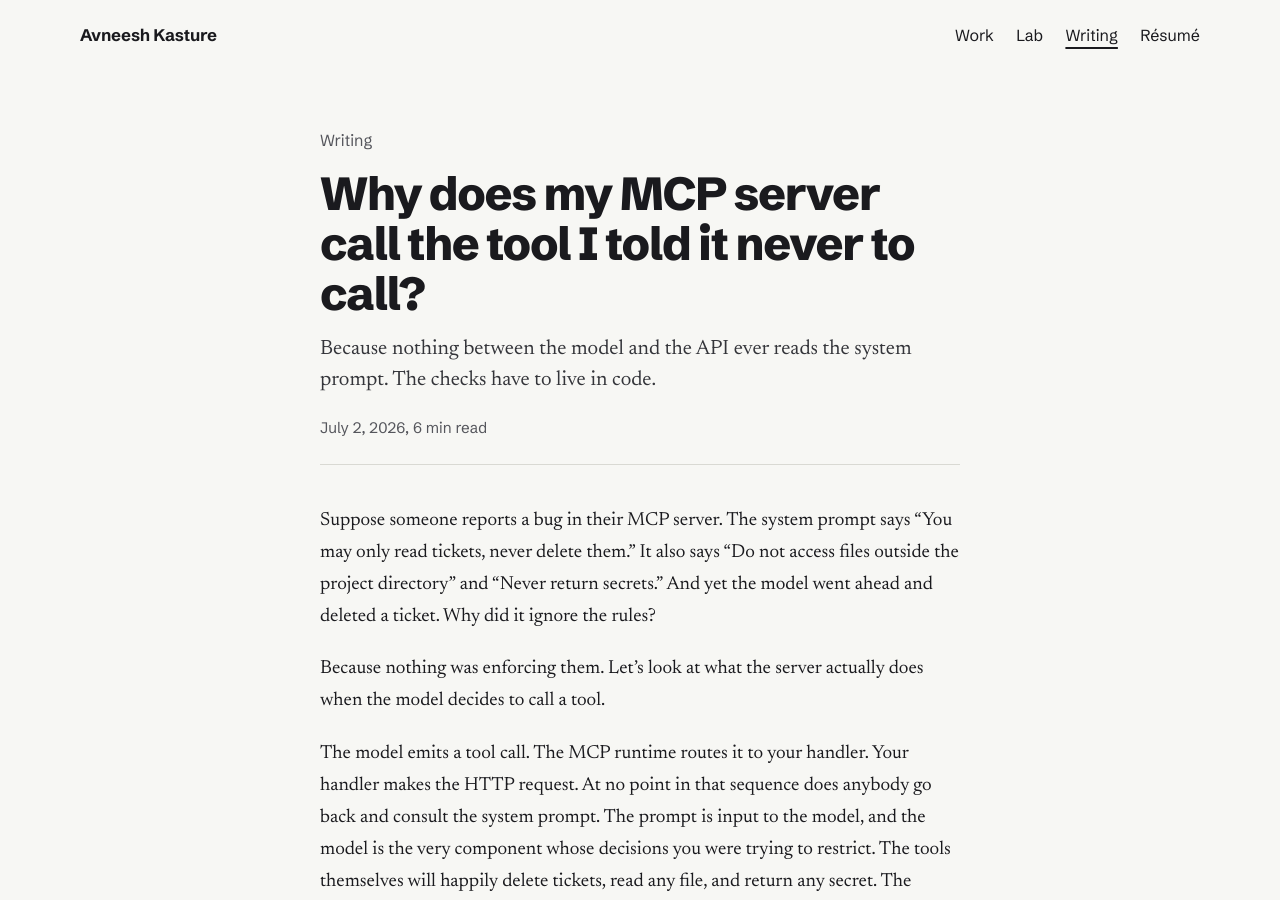
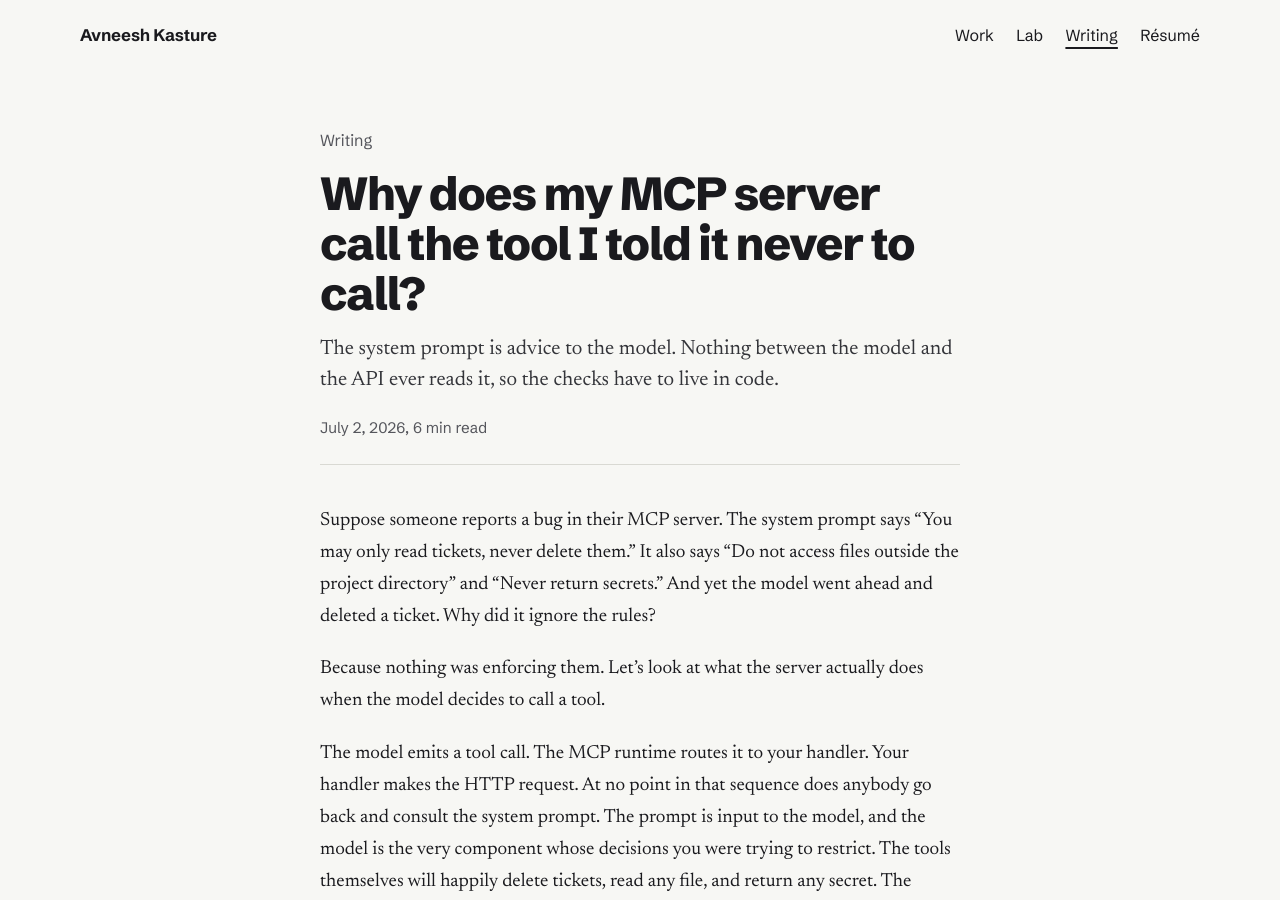
Before and after one commit to agileAlligator/Portfolio-Page, a Jekyll site: the page built from _posts/2026-07-02-guardrails-belong-in-the-server.md, in a window 1280 px wide and 900 px high. Built offline with Jekyll 4.4.1, drawn with Linux system fonts in a browser that asks for light colours.

Commit message:
blog: reword the remaining 'Because' subtitles
Co-Authored-By: Claude Opus 5.5 <noreply@anthropic.com>

```diff
--- a/_posts/2026-07-02-guardrails-belong-in-the-server.md
+++ b/_posts/2026-07-02-guardrails-belong-in-the-server.md
@@ -1,7 +1,7 @@
 ---
 layout: post
 title: "Why does my MCP server call the tool I told it never to call?"
-subtitle: "Because nothing between the model and the API ever reads the system prompt. The checks have to live in code."
+subtitle: "The system prompt is advice to the model. Nothing between the model and the API ever reads it, so the checks have to live in code."
 description: >-
   Security rules written into an MCP server's system prompt are enforced by
   nothing. A walk through what actually happens on a tool call, and where the
```
Also changed, not shown: _posts/2026-07-02-stdout-is-not-yours.md (+1 -1 lines), _posts/2026-07-15-building-mcploitable.md (+1 -1 lines).
